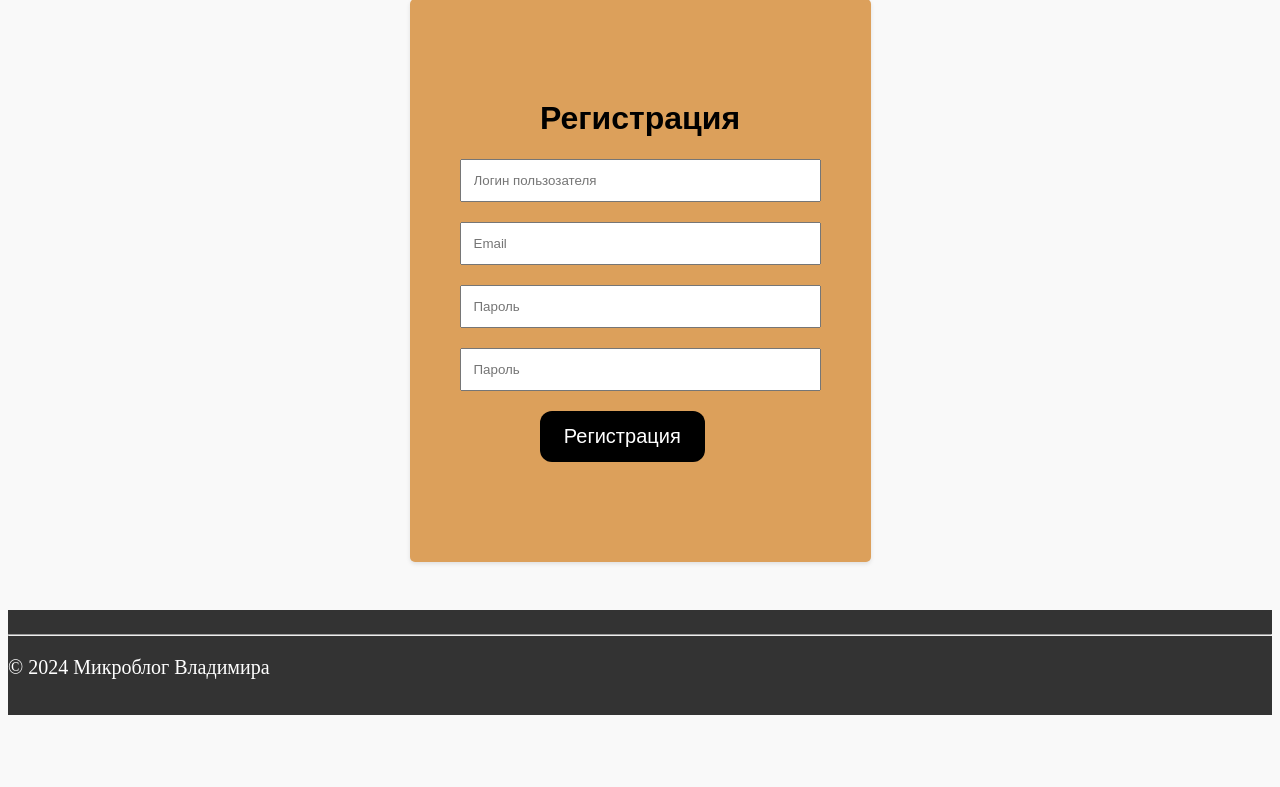
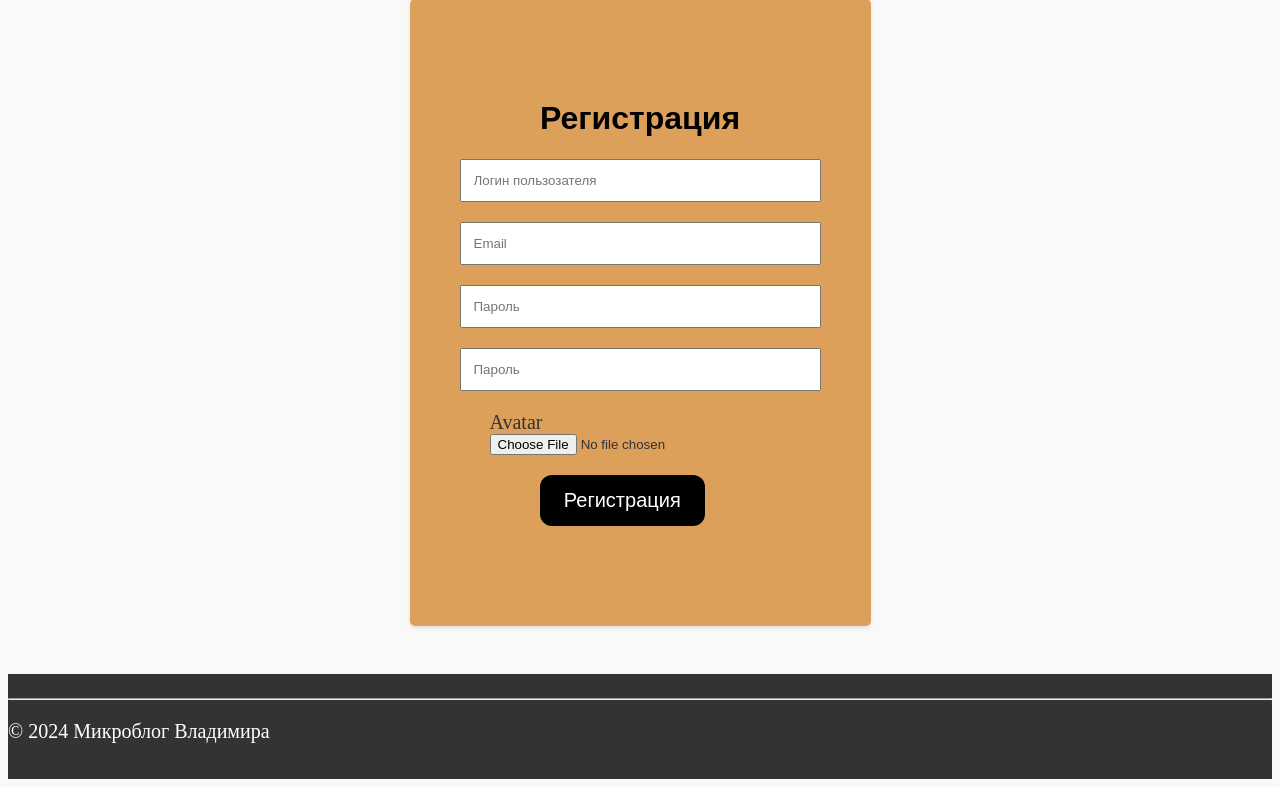
Before and after one commit to vovan13347/MyFlaskBlog, a Flask app: page /register in a window 1280 px wide. Shown: the part 146-933 px from the top of the page. Before the commit the page ends 861 px from the top, so only its background shows below. Run offline with Flask 3, Linux system fonts and the light colour scheme; some libraries are stand-ins or nearby versions.

Commit message:
add avatar

```diff
--- a/app/forms.py
+++ b/app/forms.py
@@ -4,6 +4,8 @@ from wtforms.validators import DataRequired, ValidationError, Email, EqualTo
 import sqlalchemy as sa
 from app import db
 from app.models import User
+
+from flask_wtf.file import FileField, FileAllowed
 
 
 
@@ -43,6 +45,9 @@ class RegistrationForm(FlaskForm):
     password = PasswordField('Пароль', validators=[DataRequired()])
     password2 = PasswordField(
         'Повторите пароль', validators=[DataRequired(), EqualTo('password')])
+
+    avatar = FileField('Avatar', validators=[FileAllowed(['jpg', 'png'], 'Только изображения!')])
+
     submit = SubmitField('Регистрация')
 
     def validate_username(self, username):
--- a/app/routes.py
+++ b/app/routes.py
@@ -14,6 +14,10 @@ from urllib.parse import urlsplit
 
 
 import logging
+
+from werkzeug.utils import secure_filename
+import os
+from flask import current_app
 
 
 logger = logging.getLogger('werkzeug') # grabs underlying WSGI logger
@@ -42,26 +46,30 @@ def login():
     logger.info('Проверка логгера')
 
     if current_user.is_authenticated:
-        return redirect(url_for('index'))
+        return redirect(url_for('user', username=current_user.username))
 
     logger.info('Пользователь не аутентифицирован')
 
     form = LoginForm()
     if form.validate_on_submit():
+
         logger.info('Ветвление validate_on_sumbit сработало')
+
         user = db.session.scalar(
             sa.select(User).where(User.username == form.username.data))
+
         logger.info('База данных открылась')
         logger.info('Пользователь: ', form.username.data)
         logger.info('Пароль: ', form.password.data)
+
         if user is None or not user.check_password(form.password.data):
             flash('Invalid username or password')
             return redirect(url_for('login'))
+
         login_user(user, remember=form.remember_me.data)
-        next_page = request.args.get('next')
-        if not next_page or urlsplit(next_page).netloc != '':
-            next_page = url_for('index')
-        return redirect(next_page)
+
+        return redirect(url_for('user', username=user.username))
+
     return render_template('login.html', title='Войти', form=form)
 
 
@@ -75,10 +83,24 @@ def logout():
 def register():
     if current_user.is_authenticated:
         return redirect(url_for('index'))
+
     form = RegistrationForm()
     if form.validate_on_submit():
+
+        avatar_filename = None
+        if form.avatar.data:
+            avatar_file = form.avatar.data
+            avatar_filename = secure_filename(avatar_file.filename)
+            avatar_path = os.path.join(current_app.root_path, 'static/avatars', avatar_filename)
+            avatar_file.save(avatar_path)
+
         user = User(username=form.username.data, email=form.email.data)
         user.set_password(form.password.data)
+
+
+        if avatar_filename:
+            user.avatar = avatar_filename
+
         db.session.add(user)
         db.session.commit()
         flash('Спасибо за регистрацию!')
--- a/app/static/css/style.css
+++ b/app/static/css/style.css
@@ -130,6 +130,7 @@ footer {
   color: #007BFF;
 }
 
+
 .post p {
   line-height: 1.0;
 }
--- a/app/templates/register.html
+++ b/app/templates/register.html
@@ -1,7 +1,7 @@
 {% extends "base.html" %}
 
 {% block content %}
-    <form action="" method="post">
+    <form action="" method="post" enctype="multipart/form-data">
         {{ form.hidden_tag() }}
         <div class="registrationform">
             <h1>Регистрация</h1>
@@ -33,6 +33,12 @@
                     <span style="color: red;">[{{ error }}]</span>
                 {% endfor %}
             </p>
+
+            <p>
+                {{ form.avatar.label }}<br>
+                {{ form.avatar() }}
+            </p>
+
             <p>{{ form.submit(class="rfsubmit") }}</p>
     </div>
     </form>
```
Also changed, not shown: app/models.py (+10 -1 lines), app/templates/user.html (+9 -4 lines), app.db, 3 other files.
